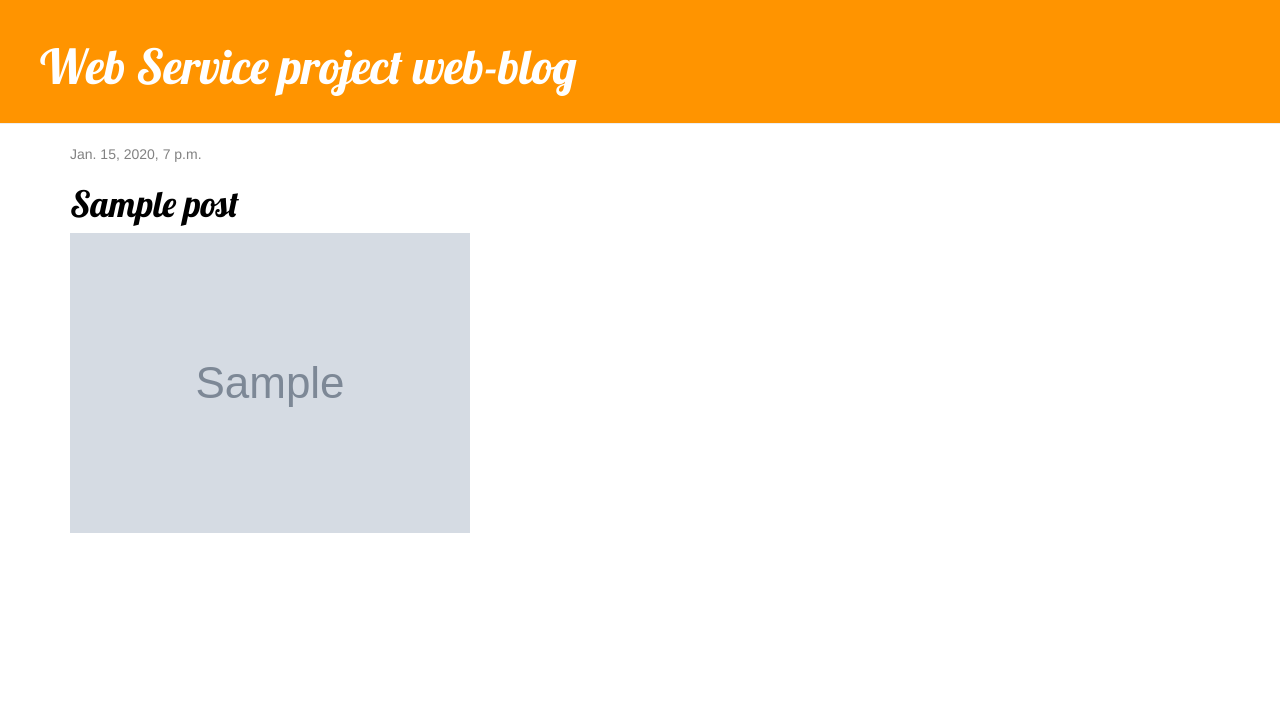
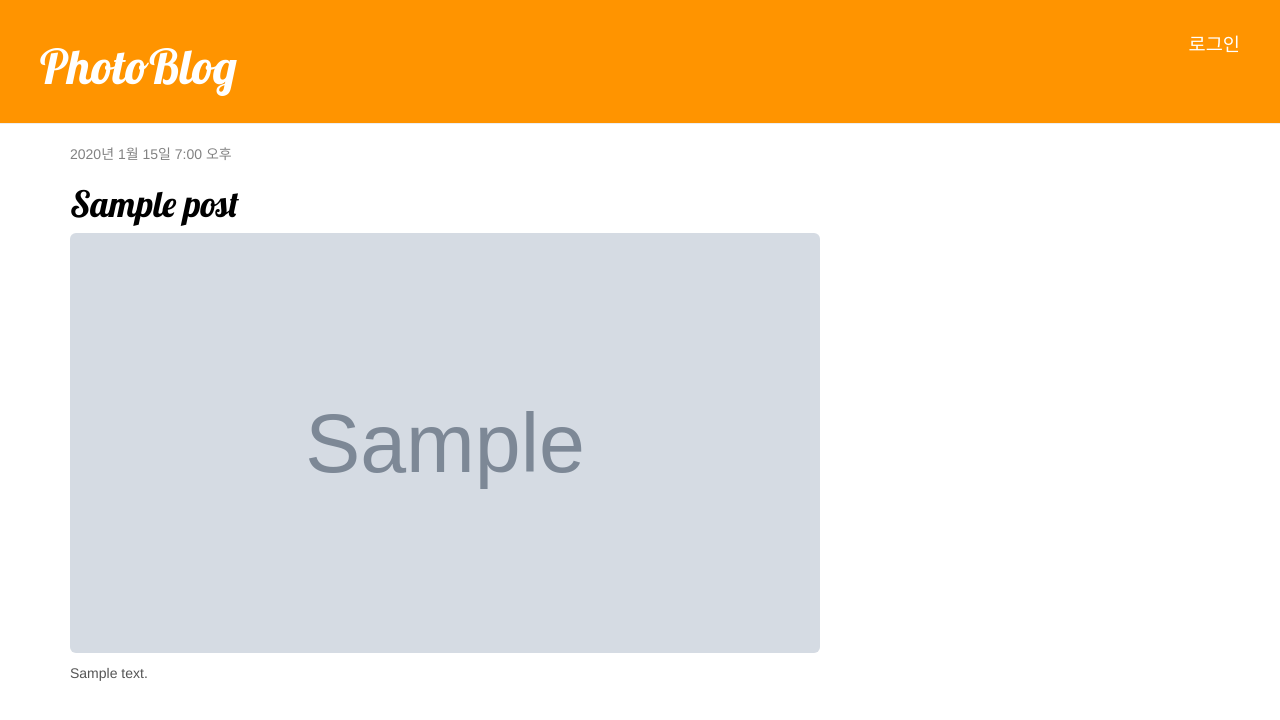
Before and after one commit to JeonWooJin-sw/photoblog, a Django app: page / in a window 1280 px wide. Shown: the top 720 px of the page. Run offline with Django 5.2, Linux system fonts and the light colour scheme; tables that the repository leaves empty hold one stand-in row (values such as "Sample post"); grey boxes marked "Sample" are stand-in pictures; some libraries are stand-ins or nearby versions.

Commit message:
서버 수정: 토큰 인증, 작성자/게시일 자동 저장, id 추가, 웹 사진 업로드

```diff
--- a/PhotoBlogServer/blog/forms.py
+++ b/PhotoBlogServer/blog/forms.py
@@ -1,7 +1,9 @@
 from django import forms
 from .models import Post
 
+
 class PostForm(forms.ModelForm):
+
     class Meta:
         model = Post
-        fields = ('title', 'text',)
+        fields = ('title', 'text', 'image',)
--- a/PhotoBlogServer/blog/models.py
+++ b/PhotoBlogServer/blog/models.py
@@ -1,5 +1,10 @@
 from django.db import models
+from django.db.models.signals import post_delete
+from django.dispatch import receiver
 from django.utils import timezone
+
+DEFAULT_IMAGE = 'images/default_error.png'
+
 
 class Post(models.Model):
     author = models.ForeignKey('auth.User', on_delete=models.CASCADE)
@@ -7,7 +12,7 @@ class Post(models.Model):
     text = models.TextField()
     created_date = models.DateTimeField(default=timezone.now)
     published_date = models.DateTimeField(blank=True, null=True)
-    image = models.ImageField(upload_to='images/%Y/%m/%d/', default='images/default_error.png')
+    image = models.ImageField(upload_to='images/%Y/%m/%d/', default=DEFAULT_IMAGE)
 
     def publish(self):
         self.published_date = timezone.now()
@@ -15,3 +20,10 @@ class Post(models.Model):
 
     def __str__(self):
         return self.title
+
+
+@receiver(post_delete, sender=Post)
+def delete_image_file(sender, instance, **kwargs):
+    # 글을 지워도 업로드한 사진 파일은 media 폴더에 남아 있어서 같이 삭제 (기본 이미지는 제외)
+    if instance.image and instance.image.name != DEFAULT_IMAGE:
+        instance.image.delete(save=False)
--- a/PhotoBlogServer/blog/static/css/blog.css
+++ b/PhotoBlogServer/blog/static/css/blog.css
@@ -58,6 +58,34 @@ h1, h2, h3, h4 {
     color: #000000;
 }
 
+/* 큰 사진을 올리면 화면 밖으로 넘쳐서 크기 제한 */
 .intruder-image-list {
+    display: block;
+    width: 100%;
+    max-height: 420px;
     object-fit: cover;
+    border-radius: 6px;
+    margin-bottom: 10px;
 }
+
+.post-image {
+    display: block;
+    max-width: 100%;
+    height: auto;
+    margin: 10px 0 20px;
+    border-radius: 6px;
+}
+
+.summary {
+    color: #555555;
+}
+
+.login-menu {
+    font-size: 14pt !important;
+    margin-top: 12px;
+}
+
+.empty {
+    color: #828282;
+    margin-top: 30px;
+}
--- a/PhotoBlogServer/blog/templates/blog/base.html
+++ b/PhotoBlogServer/blog/templates/blog/base.html
@@ -1,8 +1,10 @@
 {% load static %}
 <!DOCTYPE html>
-<html>
+<html lang="ko">
 <head>
-    <title>Web Service project web-blog</title>
+    <meta charset="utf-8">
+    <meta name="viewport" content="width=device-width, initial-scale=1">
+    <title>PhotoBlog</title>
     <link rel="stylesheet" href="//maxcdn.bootstrapcdn.com/bootstrap/3.2.0/css/bootstrap.min.css">
     <link rel="stylesheet" href="//maxcdn.bootstrapcdn.com/bootstrap/3.2.0/css/bootstrap-theme.min.css">
     <link href='//fonts.googleapis.com/css?family=Lobster&subset=latin,latin-ext' rel='stylesheet' type='text/css'>
@@ -11,11 +13,13 @@
 <body>
     <div class="page-header">
         {% if user.is_authenticated %}
-        <a href="{% url 'post_new' %}" class="top-menu">
+        <a href="{% url 'post_new' %}" class="top-menu" title="새 글 쓰기">
             <span class="glyphicon glyphicon-plus"></span>
         </a>
+        {% else %}
+        <a href="{% url 'admin:login' %}?next={{ request.path }}" class="top-menu login-menu">로그인</a>
         {% endif %}
-        <h1><a href="/">Web Service project web-blog</a></h1>
+        <h1><a href="/">PhotoBlog</a></h1>
     </div>
     <div class="content container">
         <div class="row">
--- a/PhotoBlogServer/blog/templates/blog/post_detail.html
+++ b/PhotoBlogServer/blog/templates/blog/post_detail.html
@@ -4,7 +4,7 @@
 <div class="post">
     {% if post.published_date %}
     <div class="date">
-        {{ post.published_date }}
+        {{ post.published_date }} · {{ post.author }}
     </div>
     {% endif %}
     {% if user.is_authenticated %}
@@ -13,6 +13,7 @@
     </a>
     {% endif %}
     <h1>{{ post.title }}</h1>
+    <img src="{{ post.image.url }}" class="post-image" alt="{{ post.title }}">
     <p>{{ post.text|linebreaksbr }}</p>
 </div>
 {% endblock %}
--- a/PhotoBlogServer/blog/templates/blog/post_edit.html
+++ b/PhotoBlogServer/blog/templates/blog/post_edit.html
@@ -1,8 +1,9 @@
 {% extends 'blog/base.html' %}
 
 {% block content %}
-    <h1>New post</h1>
-    <form method="POST" class="post-form">
+    <h1>{% if post %}Edit post{% else %}New post{% endif %}</h1>
+    {# 이미지 업로드가 되려면 enctype이 multipart/form-data 여야 함 #}
+    <form method="POST" class="post-form" enctype="multipart/form-data">
         {% csrf_token %}
         {{ form.as_p }}
         <button type="submit" class="save btn btn-default">Save</button>
--- a/PhotoBlogServer/blog/templates/blog/post_list.html
+++ b/PhotoBlogServer/blog/templates/blog/post_list.html
@@ -7,7 +7,12 @@
             {{ post.published_date }}
         </div>
         <h1><a href="{% url 'post_detail' pk=post.pk %}">{{ post.title }}</a></h1>
-        <img src="{{ post.image.url }}" class="rounded intruder-image-list" alt="{{post.title}}">
+        <a href="{% url 'post_detail' pk=post.pk %}">
+            <img src="{{ post.image.url }}" class="intruder-image-list" alt="{{ post.title }}">
+        </a>
+        <p class="summary">{{ post.text|truncatechars:120|linebreaksbr }}</p>
     </div>
+    {% empty %}
+    <p class="empty">아직 게시된 글이 없습니다.</p>
     {% endfor %}
 {% endblock %}
--- a/PhotoBlogServer/blog/views.py
+++ b/PhotoBlogServer/blog/views.py
@@ -1,23 +1,33 @@
+from django.contrib.auth.decorators import login_required
+from django.db.models import F
+from django.http import HttpResponseForbidden
 from django.shortcuts import render, get_object_or_404, redirect
 from django.utils import timezone
+from rest_framework import permissions, viewsets
+
+from .forms import PostForm
 from .models import Post
-from .forms import PostForm
-from rest_framework import viewsets
+from .permissions import IsAuthorOrReadOnly
 from .serializers import PostSerializer
 
+
 def post_list(request):
+    # 최신 글이 위로 오도록 변경 (원래는 오래된 글이 위)
     posts = Post.objects.filter(
         published_date__lte=timezone.now()
-    ).order_by('published_date')
+    ).order_by('-published_date')
     return render(request, 'blog/post_list.html', {'posts': posts})
+
 
 def post_detail(request, pk):
     post = get_object_or_404(Post, pk=pk)
     return render(request, 'blog/post_detail.html', {'post': post})
 
+
+@login_required
 def post_new(request):
     if request.method == "POST":
-        form = PostForm(request.POST)
+        form = PostForm(request.POST, request.FILES)
         if form.is_valid():
             post = form.save(commit=False)
             post.author = request.user
@@ -28,23 +38,36 @@ def post_new(request):
         form = PostForm()
     return render(request, 'blog/post_edit.html', {'form': form})
 
+
+@login_required
 def post_edit(request, pk):
     post = get_object_or_404(Post, pk=pk)
+    if post.author != request.user and not request.user.is_staff:
+        return HttpResponseForbidden('작성자만 수정할 수 있습니다.')
     if request.method == "POST":
-        form = PostForm(request.POST, instance=post)
+        form = PostForm(request.POST, request.FILES, instance=post)
         if form.is_valid():
+            # 원래 코드는 수정한 사람으로 author가 바뀌어서 author는 그대로 둠
             post = form.save(commit=False)
-            post.author = request.user
             post.published_date = timezone.now()
             post.save()
             return redirect('post_detail', pk=post.pk)
     else:
         form = PostForm(instance=post)
-    return render(request, 'blog/post_edit.html', {'form': form})
+    return render(request, 'blog/post_edit.html', {'form': form, 'post': post})
+
 
 def js_test(request):
     return render(request, 'blog/js_test.html', {})
 
+
 class IntruderImage(viewsets.ModelViewSet):
-    queryset = Post.objects.all()
+    # 클래스 이름은 수업 예제(침입자 이미지) 그대로 사용
+    queryset = Post.objects.order_by(F('published_date').desc(nulls_last=True), '-id')
     serializer_class = PostSerializer
+    permission_classes = [permissions.IsAuthenticatedOrReadOnly, IsAuthorOrReadOnly]
+
+    def perform_create(self, serializer):
+        # published_date 없이 올리면 웹 메인 목록에 안 떠서 업로드 시각으로 채움
+        published_date = serializer.validated_data.get('published_date') or timezone.now()
+        serializer.save(author=self.request.user, published_date=published_date)
--- a/PhotoBlogServer/mysite/urls.py
+++ b/PhotoBlogServer/mysite/urls.py
@@ -1,14 +1,23 @@
 from django.contrib import admin
-from django.urls import path, include
+from django.urls import path, re_path, include
 from django.conf import settings
 from django.conf.urls.static import static
+from django.views.static import serve
 from rest_framework.authtoken.views import obtain_auth_token
+
+
+def media(request, path):
+    # 업로드 이미지는 DEBUG 설정과 상관없이 보이도록 직접 연결
+    # (테스트 서버는 DEBUG=False로 돌아서 static()으로는 이미지가 404 남)
+    # PythonAnywhere는 Web 탭의 /media/ 매핑이 먼저 처리함
+    return serve(request, path, document_root=settings.MEDIA_ROOT)
+
 
 urlpatterns = [
     path('admin/', admin.site.urls),
     path('', include('blog.urls')),
     path('api-token-auth/', obtain_auth_token),
+    re_path(r'^media/(?P<path>.*)$', media),
 ]
 
 urlpatterns += static(settings.STATIC_URL, document_root=settings.STATIC_ROOT)
-urlpatterns += static(settings.MEDIA_URL, document_root=settings.MEDIA_ROOT)
```
Also changed, not shown: PhotoBlogServer/blog/admin.py (+6 -1 lines), PhotoBlogServer/blog/authentication.py (added, +14 -0 lines), PhotoBlogServer/blog/permissions.py (added, +10 -0 lines), PhotoBlogServer/blog/serializers.py (+15 -2 lines), PhotoBlogServer/mysite/settings.py (+18 -4 lines), PhotoBlogServer/blog/migrations/0004_alter_post_image.py (added), 1 other file.
